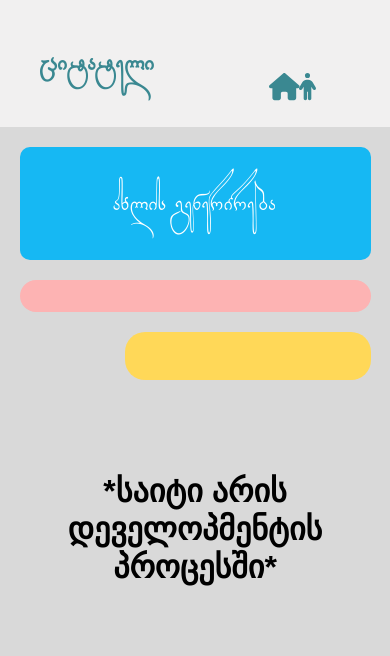
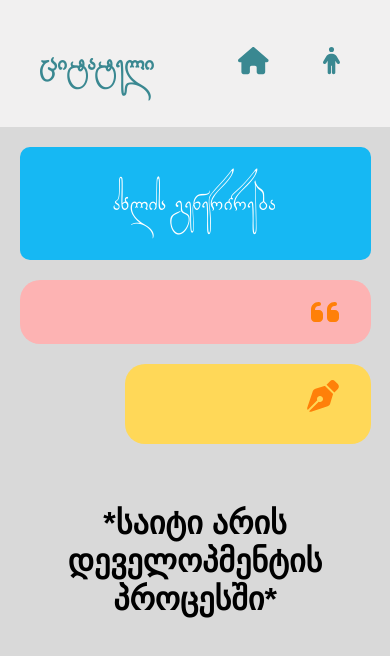
Before and after one commit to archiltavdgiridze/tsitatelli, a React (Create React App) app: page / in a window 390 px wide. Shown: the top 656 px of the page. Built offline with nearby package versions, Linux system fonts and the light colour scheme.

Commit message:
connected routes from sidebar to other pages, styled webpage for responsive, added icons and links to result's side

```diff
--- a/src/App.js
+++ b/src/App.js
@@ -1,13 +1,21 @@
 import React from "react";
 import "./App.css";
+import { Route, Routes } from "react-router-dom";
 import Sidebar from "./Components/MainComponents/Sidebar";
 import MainPage from "./Components/MainComponents/MainPage";
+import AboutUs from "./Components/AboutUs/AboutUs";
+// import Filter from "./Components/Filter/Filter";
+
 
 function App() {
   return (
     <div className="App">
       <Sidebar />
-      <MainPage />
+      <Routes>
+        <Route path="/" element={<MainPage />} />
+        <Route path="/about-us" element={<AboutUs />} />
+        {/* <Route path="/filter" element={<Filter />} /> */}
+      </Routes>
     </div>
   );
 }
--- /dev/null
+++ b/src/Components/Filter/Filter.jsx
@@ -0,0 +1,10 @@
+import React from 'react'
+
+const Filter = () => {
+  return (
+    <div>TESSSSSST
+      Lorem ipsum, dolor sit amet consectetur adipisicing elit. Voluptas, aut voluptatum alias recusandae est neque sapiente illum eveniet velit optio aperiam iure suscipit eos facere quisquam pariatur repellendus nobis tempore ipsa? Porro assumenda asperiores inventore eaque fugit accusamus? Vitae minus ex temporibus architecto nobis reiciendis consectetur fuga corrupti repellat itaque?</div>
+  )
+}
+
+export default Filter
--- a/src/Components/MainComponents/MainPage.jsx
+++ b/src/Components/MainComponents/MainPage.jsx
@@ -1,5 +1,8 @@
-import React, {useState, useEffect} from "react";
+import React, { useState, useEffect } from "react";
 import quoteBase from "../../quoteBase.json";
+import { FontAwesomeIcon } from "@fortawesome/react-fontawesome";
+import { faQuoteLeft } from "@fortawesome/free-solid-svg-icons";
+import { faPenNib } from "@fortawesome/free-solid-svg-icons";
 
 const MainPage = () => {
   const [quote, setQuote] = useState("");
@@ -18,11 +21,11 @@ const MainPage = () => {
           <button onClick={genQuote}>ახლის გენერირება</button>
         </div>
         <div className="quote">
-          <i className="fa-solid fa-quote-left"></i>
+          <FontAwesomeIcon icon={faQuoteLeft} />
           <h3 className="generatedQuote">{quote}</h3>
         </div>
         <div className="author">
-          <i className="fa-solid fa-pen-nib"></i>
+          <FontAwesomeIcon icon={faPenNib} />
           <h3 className="generatedAuthor">{author}</h3>
         </div>
       </div>
--- a/src/Components/MainComponents/Sidebar.jsx
+++ b/src/Components/MainComponents/Sidebar.jsx
@@ -2,25 +2,33 @@ import React from "react";
 import { FontAwesomeIcon } from "@fortawesome/react-fontawesome";
 import { faHouse } from "@fortawesome/free-solid-svg-icons";
 import { faPerson } from "@fortawesome/free-solid-svg-icons";
+import { Link } from "react-router-dom";
 
 const Sidebar = () => {
   return (
     <div className="sidebar">
       <div className="sidebar_title">
-        <a href="index.html">
+        <Link to="/" className="sidebar_logo">
           <h1>ციტატელი</h1>
-        </a>
+        </Link>
       </div>
       <div className="sidebar_content">
         <ul>
           <li>
-            <i className="fa-solid fa-user"></i>
-            <FontAwesomeIcon icon={faHouse} />
-            <p className="sidebar-texts">მთავარი</p>
+            <Link to="/" className="sidebar-links">
+              <span>
+                <FontAwesomeIcon icon={faHouse} />
+              </span>
+              <p className="sidebar-texts">მთავარი</p>
+            </Link>
           </li>
           <li>
-            <FontAwesomeIcon icon={faPerson} />
-            <p className="sidebar-texts">ჩვენს შესახებ</p>
+            <Link to="/about-us" className="sidebar-links">
+              <span>
+                <FontAwesomeIcon icon={faPerson} />
+              </span>
+              <p className="sidebar-texts">ჩვენს შესახებ</p>
+            </Link>
           </li>
         </ul>
       </div>
--- a/src/index.css
+++ b/src/index.css
@@ -26,7 +26,8 @@ body {
 }
 
 h1,
-h2 {
+h2,
+p {
   margin-block-start: 0em;
   margin-block-end: 0em
 }
@@ -43,38 +44,27 @@ ul {
   padding: 0;
 }
 
-ul li {
-  list-style: none;
-}
+/* ul li {} */
 
-ul li:hover {
-  transition: 0.4s;
-  color: #ebb400;
-  border-radius: 10px;
-  box-shadow: 0 0 0 0.2rem rgba(255, 255, 255, 0.25), 0 0.25rem 0.25rem rgba(58, 136, 145, 0.2);
-}
+/* ul li:hover {} */
 
-ul li a {
-  text-decoration: none;
-  color: var(--sidebarTextColor);
-  gap: 10px;
-  padding: 10px 20px 10px 10px;
-}
+/* ul li a {} */
 
 /* ul li a:hover {} */
 
 a {
-  text-decoration: none;
+  /* text-decoration: none;
   display: flex;
   align-items: center;
   gap: 4px;
-  color: #000;
+  color: #000; */
 }
 
 .App {
   display: flex;
 }
 
+/* ~ Sidebar  */
 .sidebar {
   display: flex;
   flex-direction: column;
@@ -112,12 +102,58 @@ a {
   height: 85vh;
   display: flex;
   flex-direction: column;
-  justify-content: center;
+  /* justify-content: center; */
   align-items: center;
+  margin: 50px 0;
+}
+
+.sidebar_content ul {
+  width: 90%;
+  display: flex;
+  flex-direction: column;
+  gap: 10px;
 }
 
 .sidebar_content ul li {
+  width: 100%;
   font-size: 1.7rem;
+  list-style: none;
+}
+
+.sidebar-links {
+  display: flex;
+  align-items: center;
+  justify-content: flex-start;
+  text-decoration: none;
+  color: var(--sidebarTextColor);
+  /* gap: 10px; */
+  padding: 10px;
+}
+
+.sidebar-links span {
+  width: 30%;
+  /* background-color: red; */
+}
+
+.sidebar-links p {
+  width: 70%;
+  /* background-color: green; */
+}
+
+
+
+.sidebar-links:hover {
+  /* height: 80%; */
+  transition: 0.4s;
+  color: #ebb400;
+  background-color: aliceblue;
+  border-radius: 10px;
+  box-shadow: 0 0 0 0.2rem rgba(255, 255, 255, 0.25), 0 0.25rem 0.25rem rgba(58, 136, 145, 0.2);
+}
+
+.sidebar-texts {
+  display: flex;
+  letter-spacing: 1px;
 }
 
 .material-symbols-outlined {
@@ -162,16 +198,24 @@ a {
 /* result */
 
 /* ~ button */
+.generatorBtn {
+  border: 0px;
+}
+
+.generatorBtn:active {
+  border: none;
+}
+
 .generatorBtn button {
+  padding: 20px 40px;
   font-size: 1.5rem;
   font-family: var(--sidebarFontBold);
+  color: var(--white);
   background-color: #16b8f3;
   border: none;
   border-radius: 10px;
-  color: var(--white);
   cursor: pointer;
   transition: 0.4s;
-  padding: 20px 40px;
 }
 
 .generatorBtn button:hover {
@@ -260,6 +304,7 @@ a {
   font-size: 1.7rem;
   height: 70%;
   margin: 0;
+  letter-spacing: 1px;
 }
 
 /* author */
@@ -301,8 +346,8 @@ a {
   }
 
   .sidebar_title {
-    width: 100%;
-    height: 50%;
+    width: 50%;
+    height: 100%;
     display: flex;
     justify-content: center;
     align-items: center;
@@ -312,18 +357,51 @@ a {
     font-size: 1.6rem;
   }
 
+  .sidebar_logo {
+    /* height: 100%; */
+  }
+
   .sidebar_content {
-    width: 100%;
-    height: 50%;
+    width: 50%;
+    height: 100%;
     display: flex;
     justify-content: space-around;
     align-items: center;
+    margin: 0;
   }
 
   .sidebar_content ul {
+    width: 75%;
+    height: 100%;
     display: flex;
+    flex-direction: row;
     justify-content: space-around;
     align-items: center;
+    margin: 0;
+  }
+
+  .sidebar_content ul li {
+    height: 75%;
+    display: flex;
+    justify-content: center;
+    align-items: center;
+  }
+
+  .sidebar-links {
+    height: 100%;
+    display: flex;
+    justify-content: center;
+    padding: 0;
+  }
+
+  .sidebar-links:hover {
+    width: 100%;
+
+  }
+
+  .sidebar-links span {
+    width: auto;
+    /* height: 100%; */
   }
 
   .sidebar-texts {
--- a/src/index.js
+++ b/src/index.js
@@ -1,11 +1,14 @@
-import React from 'react';
-import ReactDOM from 'react-dom/client';
-import './index.css';
-import App from './App';
+import React from "react";
+import ReactDOM from "react-dom/client";
+import "./index.css";
+import App from "./App";
+import { BrowserRouter } from "react-router-dom";
 
-const root = ReactDOM.createRoot(document.getElementById('root'));
+const root = ReactDOM.createRoot(document.getElementById("root"));
 root.render(
   <React.StrictMode>
-    <App />
+    <BrowserRouter>
+      <App />
+    </BrowserRouter>
   </React.StrictMode>
 );
```
